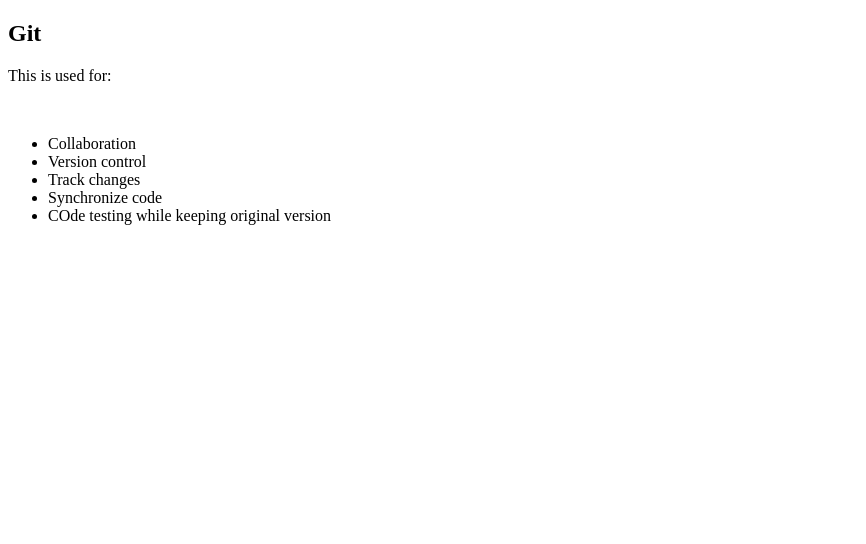
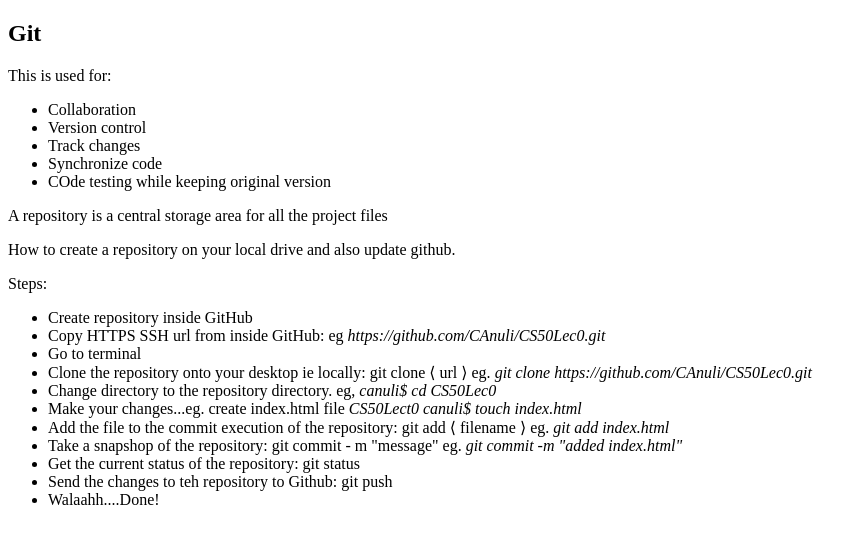
Before and after one commit to CAnuli/CS50Lec0, a plain HTML site: page index.html in a window 1280 px wide. Shown: the whole page, without its empty margins (0-866 px from the left). Drawn offline with Linux system fonts and the light colour scheme.

Commit message:
Updated index.html

```diff
--- a/index.html
+++ b/index.html
@@ -1,18 +1,35 @@
 <!doctype html>
 <html>
 <head>
-    <title>CS50 Web Programming with Python and Javascript</title>
+    <title>CS50 Web Programming with Python &amp Javascript</title>
 
 </head>
 <body>
-    <h2> Git</h2>
-    <p> This is used for:</p><br>
+    <h2>Git </h2>
+    <p> This is used for:</p>
     <ul>
         <li>Collaboration</li>
         <li>Version control</li>
         <li>Track changes</li>
         <li>Synchronize code</li>
         <li>COde testing while keeping original version</li>
+    </ul>
+    <p> A repository is a central storage area for all the project files</p>
+
+    <p> How to create a repository on your local drive and also update github.</p>
+    Steps:
+    <ul>
+        <li>Create repository inside GitHub</li>
+        <li>Copy HTTPS SSH url from inside GitHub: eg <i>https://github.com/CAnuli/CS50Lec0.git</i></li>
+        <li>Go to terminal</li>
+        <li>Clone the repository onto your desktop ie locally: git clone &lang; url &rang; eg. <i>git clone https://github.com/CAnuli/CS50Lec0.git</i></li>
+        <li>Change directory to the repository directory. eg, <i>canuli$ cd CS50Lec0</i></li>
+        <li>Make your changes...eg. create index.html file <i> CS50Lect0 canuli$ touch index.html</i></li>
+        <li>Add the file to the commit execution of the repository: git add &lang; filename &rang; eg. <i>git add index.html</i></li>
+        <li>Take a snapshop of the repository: git commit &#45; m &quot;message&quot; eg. <i>git commit &#45;m &quot;added index.html&quot;</i></li>
+        <li>Get the current status of the repository: git status</li>
+        <li>Send the changes to teh repository to Github: git push</li>
+        <li>Walaahh....Done!</li>
     </ul>
 
 
```
